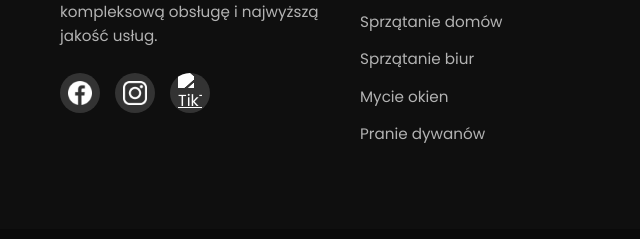
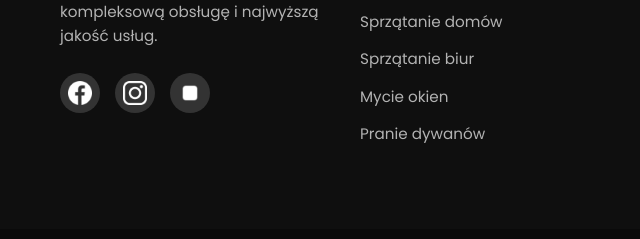
Before and after one commit to Orzech10/Projekt-stronki, a plain HTML site: page finalny projekt/index.html in a window 1280 px wide. Shown: the part 3002-3241 px from the top of the page, 0-640 px from the left. Drawn offline with Linux system fonts and the light colour scheme.

Commit message:
Update index.html

```diff
--- a/finalny projekt/index.html
+++ b/finalny projekt/index.html
@@ -159,7 +159,7 @@
                     <img src="foto/footer/ig-logo.png" alt="Instagram">
                 </a>
                 <a href="#" class="social-icon" aria-label="TikTok">
-                    <img src="foto/footer/tiktok-logo.png" alt="TikTok">
+                    <img src="foto/footer/tt-logo.png" alt="TikTok">
                 </a>
             </div>
         </div>
```
